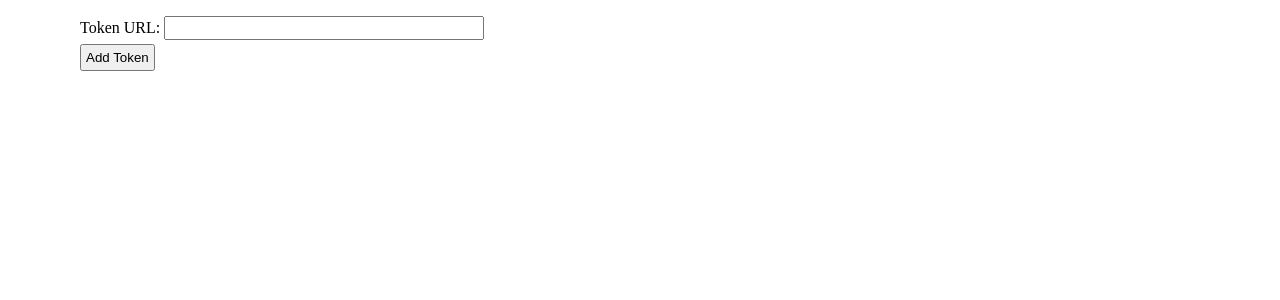
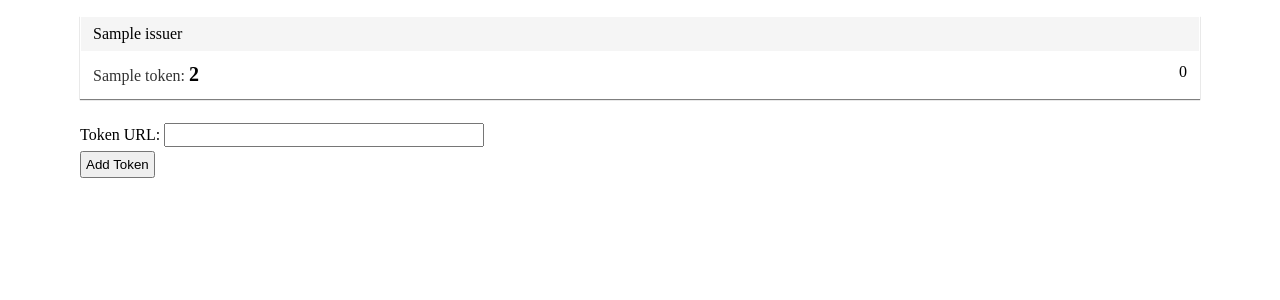
Before and after one commit to t0xicCode/totp-website, a Flask app: template templates/index.html in a window 1280 px wide. Shown: the top 300 px of the page. Run offline with Flask 2, Linux system fonts and the light colour scheme; the template is opened without the code that fills it: most values are stand-ins (such as "Sample title", 1, 10 or a date in 2020).

Commit message:
Working implementation

```diff
--- /dev/null
+++ b/app.py
@@ -0,0 +1,117 @@
+#!/usr/bin/env python3
+import datetime
+import hashlib
+import os
+import sqlite3
+
+from flask import Flask, render_template, flash, redirect, url_for, g, current_app, request
+from pyotp import parse_uri, TOTP
+
+
+def _totp_now_remaining(self, now: datetime.datetime = None):
+    if not now:
+        now = datetime.datetime.now()
+    left = self.interval - now.timestamp() % self.interval
+
+    return self.at(now), left
+
+
+setattr(TOTP, 'now_remaining', _totp_now_remaining)
+del _totp_now_remaining
+
+
+def create_app():
+    app = Flask(__name__)
+    app.config.from_mapping(
+        SECRET_KEY=os.environ.get('FLASK_SECRET_KEY'),
+        DATABASE_PATH=os.path.join(os.path.dirname(__file__), 'data.db'),
+    )
+    app.teardown_appcontext(close_db)
+
+    return app
+
+
+def get_db():
+    if 'db' not in g:
+        g.db = sqlite3.connect(current_app.config['DATABASE_PATH'], detect_types=sqlite3.PARSE_DECLTYPES)
+        g.db.row_factory = sqlite3.Row
+
+    return g.db
+
+
+def close_db(e=None):
+    db = g.pop('db', None)
+
+    if db is not None:
+        db.close()
+
+
+def current_user():
+    return 'admin'
+
+
+def otp_factory(row):
+    if row['type'] != 'totp':
+        return None
+
+    otp_data = {
+        'issuer': row['issuer'],
+        'name': row['accountname'],
+        's': row['secret'],
+        'digits': row['digits'],
+    }
+
+    algo = row['algorithm']
+    if algo == 'SHA1':
+        otp_data['digest'] = hashlib.sha1
+    elif algo == 'SHA256':
+        otp_data['digest'] = hashlib.sha256
+    elif algo == 'SHA512':
+        otp_data['digest'] = hashlib.sha512
+
+    if row['type'] == 'totp':
+        otp_data['interval'] = row['period']
+
+    return TOTP(**otp_data)
+
+
+app = create_app()
+
+
+@app.route('/')
+def index():
+    tokens = []
+    with get_db() as db:
+        data = db.execute('SELECT * FROM tokens WHERE userid = ?', (current_user(),))
+        tokens = list(map(lambda e: e, (otp_factory(row) for row in data)))
+    return render_template('index.html', tokens=tokens)
+
+
+@app.route('/tokens', methods=['POST'])
+def token_add():
+    try:
+        otp = parse_uri(request.form['uri'])
+    except ValueError as e:
+        flash('Unable to parse given OTP uri: {}'.format(e))
+        return redirect(url_for('index'))
+
+    if not isinstance(otp, TOTP):
+        flash('HOTP are not well supported right now', 'info')
+    else:
+        with get_db() as db:
+            db.execute(
+                '''INSERT INTO
+                    tokens(userid, type, issuer, accountname, secret, algorithm, digits, period)
+                    VALUES (?,?,?,?,?,?,?,?)''',
+                (current_user(), 'totp', otp.issuer, otp.name, otp.secret, otp.digest().name, otp.digits,
+                 otp.interval)
+            )
+            pass
+
+        flash('Token has been added', 'success')
+
+    return redirect(url_for('index'))
+
+
+if __name__ == '__main__':
+    app.run()
--- a/templates/index.html
+++ b/templates/index.html
@@ -1,5 +1,5 @@
 <!doctype html>
-<html>
+<html lang="en">
 <head>
   <title>TOTP Website</title>
   <style>
@@ -69,8 +69,44 @@
       border-color: #b8daff;
     }
 
+    .muted {
+      color: #333333;
+    }
+
+    .focus {
+      font-size: 1.25rem;
+      font-weight: bold;
+    }
+
+    .token {
+      border: 1px solid transparent;
+      box-shadow: 0 1px 1px rgba(0, 0, 0, 0.5);
+      margin-bottom: 1rem;
+    }
+
+    .token::after {
+      content: "";
+      display: block;
+      clear: both;
+    }
+
+    .token-header {
+      background-color: #f5f5f5;
+      padding: .5rem .75rem;
+    }
+
+    .token-body {
+      float: left;
+      padding: .75rem;
+    }
+
+    .token-time {
+      float: right;
+      padding: .75rem;
+    }
+
     form {
-      padding-bottom: 0.5rem;
+      padding: 0.5rem 0;
     }
 
     form span {
@@ -105,7 +141,19 @@
   </div>
 
   {# List Tokens #}
-  <div id="token-list"></div>
+  <div id="token-list">
+    {% if tokens %}
+      {% for token in tokens %}
+        {% with token_tuple = token.now_remaining() %}
+        <div class="token">
+          <div class="token-header">{{ token.issuer }}</div>
+          <div class="token-body"><span class="muted">{{ token.name }}: </span> <span class="focus">{{ token_tuple.0 }}</span></div>
+          <div class="token-time">{{ token_tuple.1|int }}</div>
+        </div>
+        {% endwith %}
+      {% endfor %}
+    {% endif %}
+  </div>
 
   {# Add a Token #}
   <div id="token-add">
--- a/totp_website.py
+++ /dev/null
@@ -1,63 +0,0 @@
-#!/usr/bin/env python3
-import os
-import sqlite3
-
-from flask import Flask, render_template, flash, redirect, url_for, g, current_app, request
-from pyotp import parse_uri, TOTP
-
-
-def create_app():
-    app = Flask(__name__)
-    app.config.from_mapping(
-        SECRET_KEY=os.environ.get('FLASK_SECRET_KEY'),
-        DATABASE_PATH=os.path.join(os.path.dirname(__file__), 'data.db'),
-    )
-    app.teardown_appcontext(close_db)
-
-    return app
-
-
-def get_db():
-    if 'db' not in g:
-        g.db = sqlite3.connect(current_app.config['DATABASE_PATH'], detect_types=sqlite3.PARSE_DECLTYPES)
-        g.db.row_factory = sqlite3.Row
-
-    return g.db
-
-
-def close_db(e=None):
-    db = g.pop('db', None)
-
-    if db is not None:
-        db.close()
-
-
-app = create_app()
-
-
-@app.route('/')
-def index():
-    return render_template('index.html')
-
-
-@app.route('/tokens', methods=['POST'])
-def token_add():
-    try:
-        otp = parse_uri(request.form['uri'])
-    except ValueError as e:
-        flash('Unable to parse given OTP uri: {}'.format(e))
-        return redirect(url_for('index'))
-
-    if not isinstance(otp, TOTP):
-        flash('HOTP are not well supported right now', 'info')
-    else:
-        flash('current token: {}'.format(otp.now()), 'info')
-        flash('Token has been added', 'success')
-
-    db = get_db()
-
-    return redirect(url_for('index'))
-
-
-if __name__ == '__main__':
-    app.run()
```
